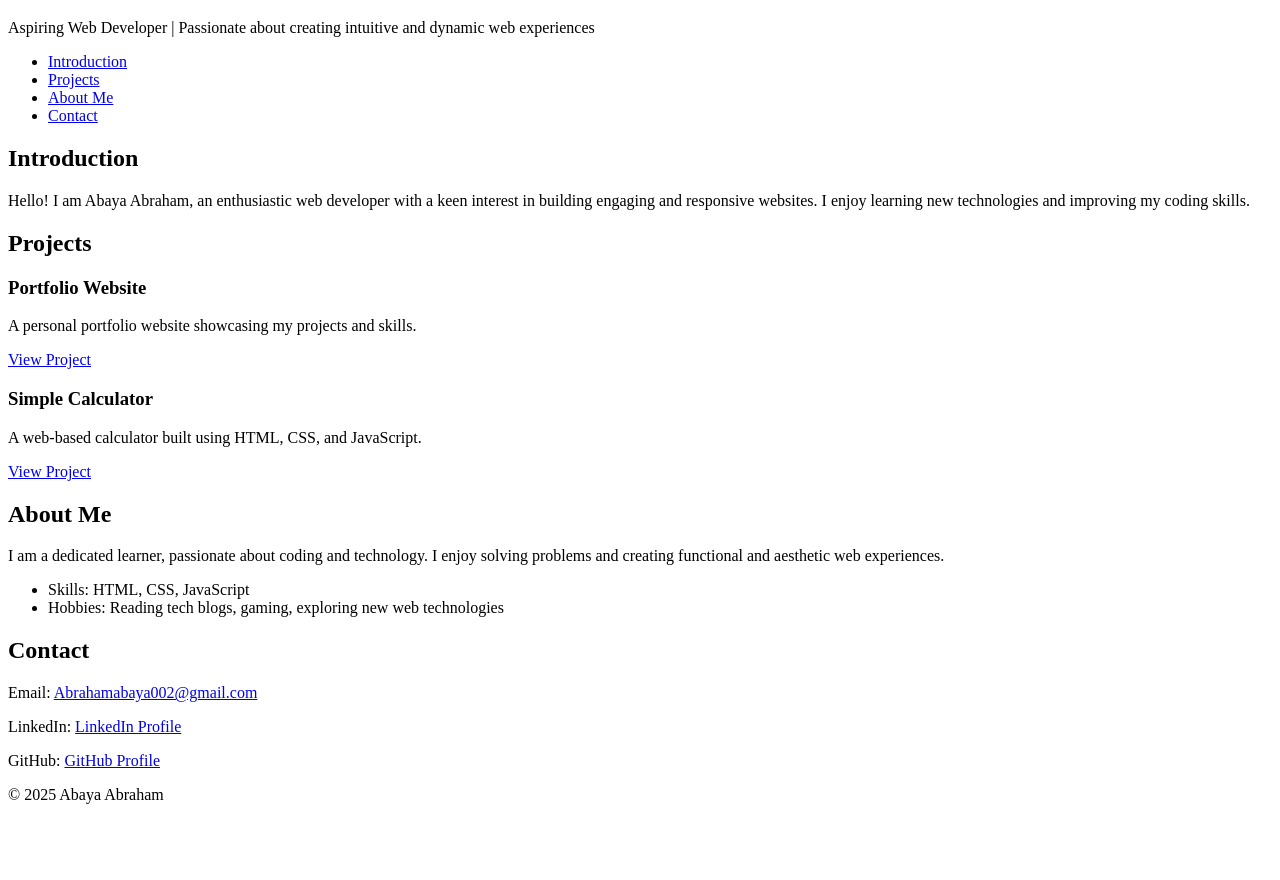
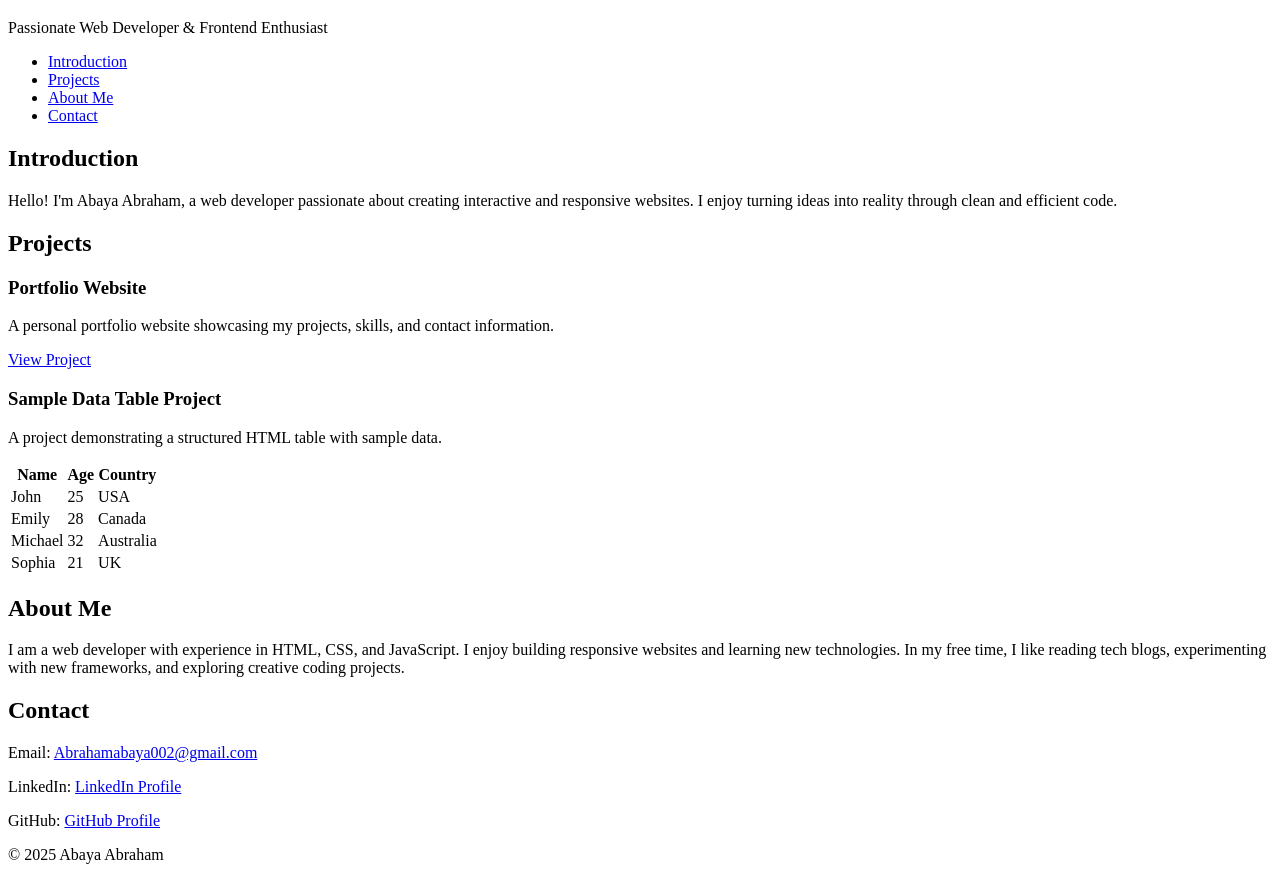
Before and after one commit to Bram-Alba/My_First_Portfolio, a plain HTML site: page html_basic/index.html in a window 1280 px wide. Shown: the part 61-941 px from the top of the page. Before the commit the page ends 881 px from the top, so only its background shows below. Drawn offline with Linux system fonts and the light colour scheme.

Commit message:
Updated personal portfolio wedpage

```diff
--- a/html_basic/index.html
+++ b/html_basic/index.html
@@ -9,10 +9,10 @@
   <!-- Header -->
   <header>
     <h1>Abaya Abraham</h1>
-    <p>Aspiring Web Developer | Passionate about creating intuitive and dynamic web experiences</p>
+    <p>Passionate Web Developer & Frontend Enthusiast</p>
   </header>
 
-  <!-- Navigation Bar -->
+  <!-- Navigation -->
   <nav>
     <ul>
       <li><a href="#introduction">Introduction</a></li>
@@ -25,7 +25,7 @@
   <!-- Introduction Section -->
   <section id="introduction">
     <h2>Introduction</h2>
-    <p>Hello! I am Abaya Abraham, an enthusiastic web developer with a keen interest in building engaging and responsive websites. I enjoy learning new technologies and improving my coding skills.</p>
+    <p>Hello! I'm Abaya Abraham, a web developer passionate about creating interactive and responsive websites. I enjoy turning ideas into reality through clean and efficient code.</p>
   </section>
 
   <!-- Projects Section -->
@@ -34,27 +34,52 @@
 
     <article class="project">
       <h3>Portfolio Website</h3>
-      <p>A personal portfolio website showcasing my projects and skills.</p>
-      <a href="https://github.com/YOUR-GITHUB-USERNAME/My_First_Portfolio" target="_blank">View Project</a>
+      <p>A personal portfolio website showcasing my projects, skills, and contact information.</p>
+      <a href="https://github.com/Bram-Alba/My_First_Portfolio" target="_blank">View Project</a>
     </article>
 
     <article class="project">
-      <h3>Simple Calculator</h3>
-      <p>A web-based calculator built using HTML, CSS, and JavaScript.</p>
-      <a href="https://github.com/YOUR-GITHUB-USERNAME/Simple-Calculator" target="_blank">View Project</a>
+      <h3>Sample Data Table Project</h3>
+      <p>A project demonstrating a structured HTML table with sample data.</p>
+      <table>
+        <thead>
+          <tr>
+            <th>Name</th>
+            <th>Age</th>
+            <th>Country</th>
+          </tr>
+        </thead>
+        <tbody>
+          <tr>
+            <td>John</td>
+            <td>25</td>
+            <td>USA</td>
+          </tr>
+          <tr>
+            <td>Emily</td>
+            <td>28</td>
+            <td>Canada</td>
+          </tr>
+          <tr>
+            <td>Michael</td>
+            <td>32</td>
+            <td>Australia</td>
+          </tr>
+          <tr>
+            <td>Sophia</td>
+            <td>21</td>
+            <td>UK</td>
+          </tr>
+        </tbody>
+      </table>
     </article>
 
-    <!-- Add more projects here -->
   </section>
 
   <!-- About Me Section -->
   <section id="about">
     <h2>About Me</h2>
-    <p>I am a dedicated learner, passionate about coding and technology. I enjoy solving problems and creating functional and aesthetic web experiences.</p>
-    <ul>
-      <li>Skills: HTML, CSS, JavaScript</li>
-      <li>Hobbies: Reading tech blogs, gaming, exploring new web technologies</li>
-    </ul>
+    <p>I am a web developer with experience in HTML, CSS, and JavaScript. I enjoy building responsive websites and learning new technologies. In my free time, I like reading tech blogs, experimenting with new frameworks, and exploring creative coding projects.</p>
   </section>
 
   <!-- Contact Section -->
@@ -62,7 +87,7 @@
     <h2>Contact</h2>
     <p>Email: <a href="mailto:Abrahamabaya002@gmail.com">Abrahamabaya002@gmail.com</a></p>
     <p>LinkedIn: <a href="https://www.linkedin.com/in/abaya-abraham-0a287420b" target="_blank">LinkedIn Profile</a></p>
-    <p>GitHub: <a href="https://github.com/YOUR-GITHUB-USERNAME" target="_blank">GitHub Profile</a></p>
+    <p>GitHub: <a href="https://github.com/Bram-Alba" target="_blank">GitHub Profile</a></p>
   </section>
 
   <!-- Footer -->
```
